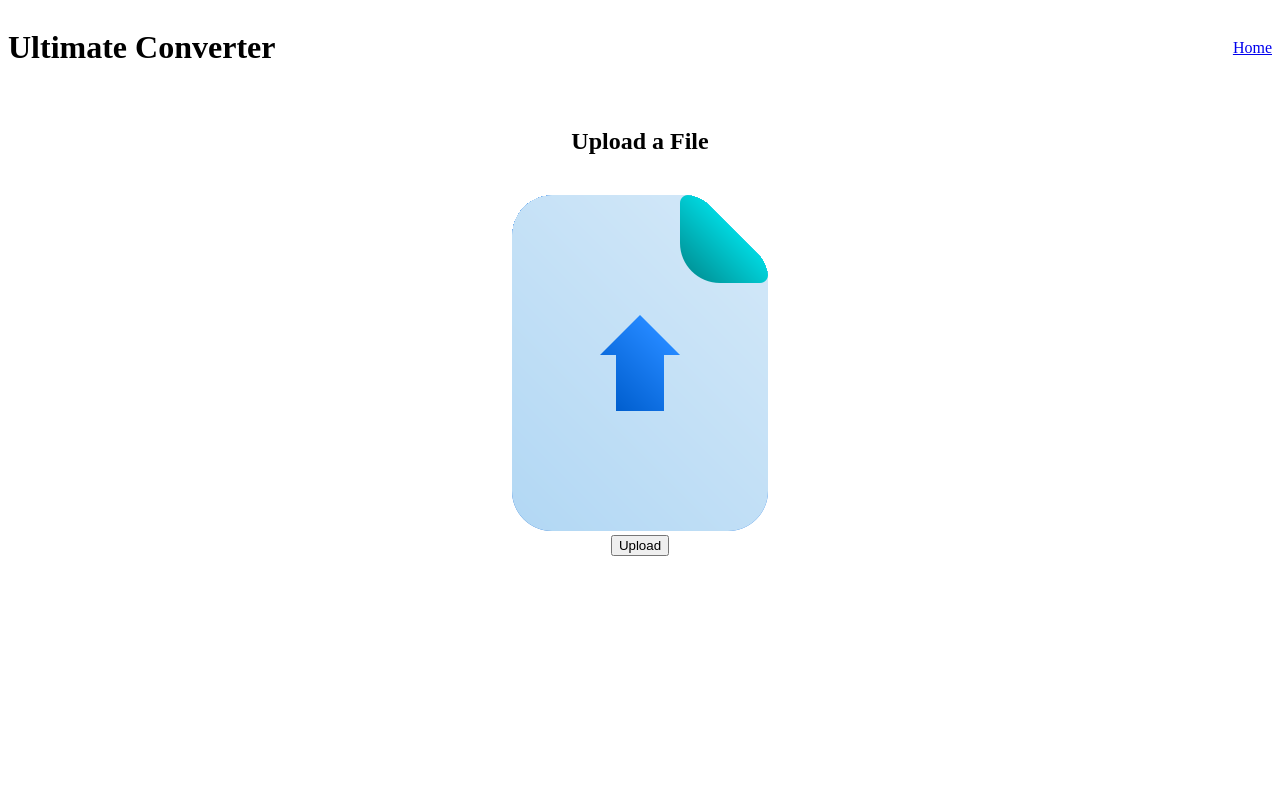
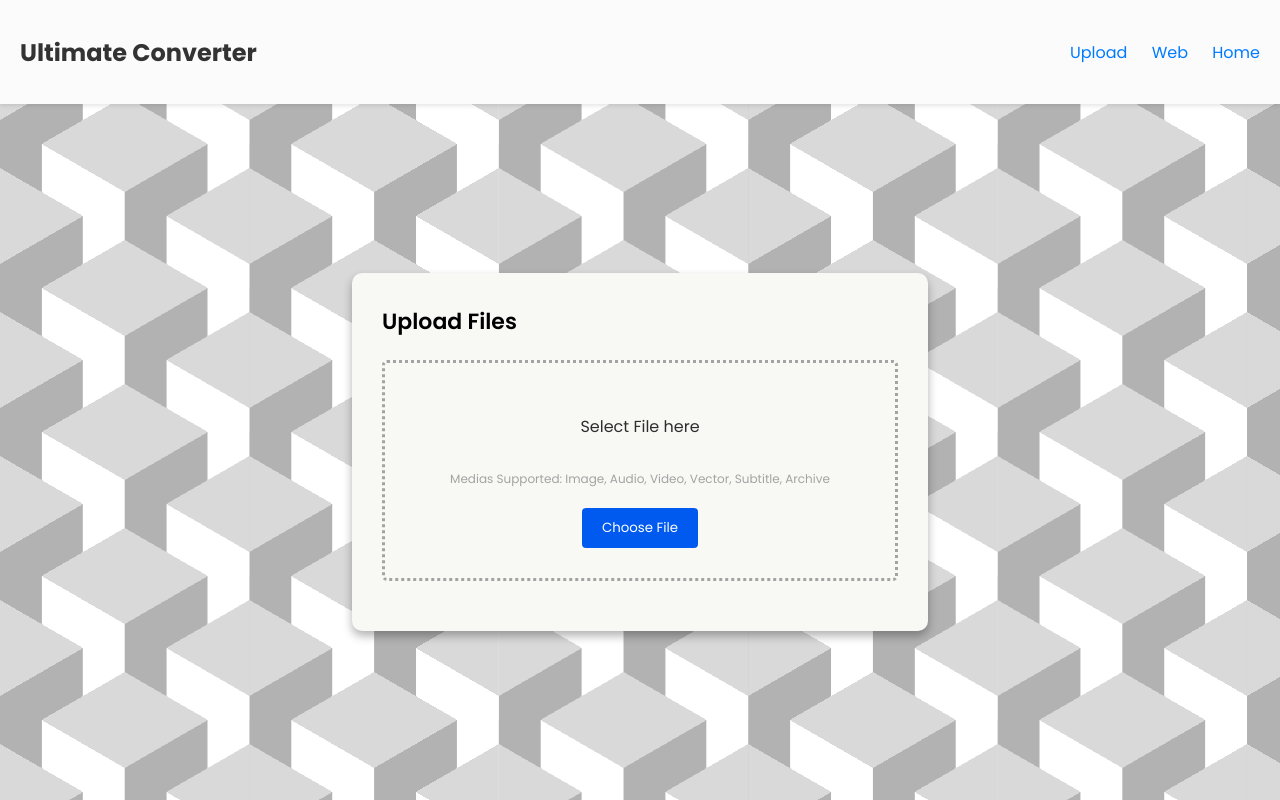
Before and after one commit to Gabrieleirbag1/Ultimate-Converter, a Flask app: page /upload in a window 1280 px wide. Run offline with Flask 3, Linux system fonts and the light colour scheme.

Commit message:
Refactor upload functionality with a new file selection interface, enhance layout and navigation, and add a test page for file uploads

```diff
--- a/src/app.py
+++ b/src/app.py
@@ -1,13 +1,13 @@
-from flask import Flask, render_template, request, redirect, url_for, flash, send_file, get_flashed_messages
+from flask import Flask, render_template, request, redirect, url_for, flash, send_file
 from flask_uploads import UploadSet, UploadNotAllowed, configure_uploads
 from apscheduler.schedulers.background import BackgroundScheduler
-import uuid, os
 from db import db
 from converter import Converter
 from models import Media, DownloadToken
 from logs import log
 from exception import ConvertError
 from datetime import datetime, timedelta
+import uuid, os
 
 app = Flask(__name__)
 app.config['SQLALCHEMY_DATABASE_URI'] = 'sqlite:///data.db'
@@ -32,8 +32,9 @@ configure_uploads(app, files)
 
 def start_scheduler():
     scheduler = BackgroundScheduler()
-    scheduler.add_job(func=auto_remove_output_file, trigger="interval", minutes=0.1)
-    scheduler.start()
+    if not scheduler.running:
+        scheduler.add_job(func=auto_remove_output_file, trigger="interval", minutes=5)
+        scheduler.start()
 
 def create_media(filename, filetype, filepath):
     log(f'Creating media: {filename}', "INFO")
@@ -43,7 +44,7 @@ def create_media(filename, filetype, filepath):
 
 def create_token(converter: Converter) -> str:
     token = str(uuid.uuid4())
-    expires_at = datetime.now() + timedelta(seconds=10)  # Token expires in 1 hour
+    expires_at = datetime.now() + timedelta(hours=1)  # Token expires in 1 hour
     download_token = DownloadToken(token=token, filename=converter.output_file, expires_at=expires_at)
     db.session.add(download_token)
     db.session.commit()
@@ -54,7 +55,7 @@ def remove_uploaded_file(filepath):
         os.remove(filepath)
 
 def auto_remove_output_file():
-    log("Removing expired files...", "INFO")
+    # Run twice when debug mode is on
     with app.app_context():
         expired_tokens = DownloadToken.query.filter(DownloadToken.expires_at < datetime.now()).all()
         for token in expired_tokens:
@@ -91,6 +92,7 @@ def download(token):
 @app.route('/upload', methods=['GET', 'POST'])
 def upload():
     if request.method == 'POST' and 'file' in request.files:
+        print(request.files, request.form, "HERE")
         file = request.files['file']
         try:
             filename = files.save(file)
@@ -117,8 +119,19 @@ def upload():
 
     return render_template('upload.html')
 
-if __name__ == '__main__':
+@app.route('/web')
+def web():
+    return render_template('web.html')
+
+@app.route('/test')
+def test():
+    return render_template('test.html')
+
+def main():
     with app.app_context():
         db.create_all()
     start_scheduler()
     app.run(debug=True)
+
+if __name__ == '__main__':
+    main()
--- a/src/static/scripts/upload.js
+++ b/src/static/scripts/upload.js
@@ -12,6 +12,8 @@ let types = [];
 function handleFileUpload() {
     const file_type = document.getElementById('file-type');
     const file_preview = document.getElementById('file-preview');
+    const drop_area = document.getElementById('drop-area');
+    const h4_filename = document.getElementById('h4-filename');
 
     file_name = document.getElementById('file-input').files[0].name;
     const extension = file_name.split(".").pop();
@@ -51,6 +53,8 @@ function handleFileUpload() {
         return;
     }
 
+    h4_filename.textContent = file_name;
+    drop_area.style.display = 'none';
     file_preview.style.display = 'block';
 
     types.forEach(format => {
@@ -74,3 +78,53 @@ function updateFormats() {
         file_format.appendChild(option);
     });
 }
+
+document.addEventListener("DOMContentLoaded", function() {
+    const dropBox = document.getElementById("drop-box"),
+        button = document.getElementById("btn-choose-file"),
+        input = document.getElementById("file-input");
+
+    button.onclick = () => {
+        input.click();
+    };
+
+    // Prevent default drag behaviors
+    ['dragenter', 'dragover', 'dragleave', 'drop'].forEach(eventName => {
+        dropBox.addEventListener(eventName, preventDefaults, false)
+        document.body.addEventListener(eventName, preventDefaults, false)
+    });
+
+    // Highlight drop area when item is dragged over it
+    ['dragenter', 'dragover'].forEach(eventName => {
+        dropBox.addEventListener(eventName, highlight, false)
+    });
+
+    ['dragleave', 'drop'].forEach(eventName => {
+        dropBox.addEventListener(eventName, unhighlight, false)
+    });
+
+    // Handle dropped files
+    dropBox.addEventListener('drop', handleDrop, false);
+
+    function preventDefaults(e) {
+        e.preventDefault()
+        e.stopPropagation()
+    }
+
+    function highlight(e) {
+        dropBox.classList.add('highlight')
+        console.log('highlight');
+    }
+
+    function unhighlight(e) {
+        dropBox.classList.remove('highlight')
+    }
+
+    function handleDrop(e) {
+        const dt = e.dataTransfer
+        const files = dt.files
+
+        input.files = files;
+        handleFileUpload();
+    }
+});
--- a/src/static/styles/main.css
+++ b/src/static/styles/main.css
@@ -1,15 +1,69 @@
-label {
-    cursor: pointer;
+@import url("https://fonts.googleapis.com/css2?family=Poppins:wght@200;300;400;500;600;700&display=swap");
+@import url('https://fonts.googleapis.com/css2?family=Noto+Sans:ital,wght@0,400;0,700;1,400;1,700&display=swap');
+
+* {
+  box-sizing: border-box;
+  font-family: "Poppins", sans-serif;
 }
 
-header {
+/* ############################# STYLES FOR THE LAYOUT PAGE ############################# */
+body {
+    margin: 0;
+    padding: 0;
+    --s: 144px; /* control the size*/
+    --c1: #b2b2b2;
+    --c2: #ffffff;
+    --c3: #d9d9d9;
+
+    --_g: var(--c3) 0 120deg,#0000 0;
+    background:
+        conic-gradient(from -60deg at 50% calc(100%/3),var(--_g)),
+        conic-gradient(from 120deg at 50% calc(200%/3),var(--_g)),
+        conic-gradient(from  60deg at calc(200%/3),var(--c3) 60deg,var(--c2) 0 120deg,#0000 0),
+        conic-gradient(from 180deg at calc(100%/3),var(--c1) 60deg,var(--_g)),
+        linear-gradient(90deg,var(--c1)   calc(100%/6),var(--c2) 0 50%,
+                            var(--c1) 0 calc(500%/6),var(--c2) 0);
+    background-size: calc(1.732*var(--s)) var(--s);
+}
+
+.header-main {
+    box-shadow: 0 2px 4px rgba(0, 0, 0, 0.1);
+    padding: 20px;
+    height: 13vh;
     display: flex;
     justify-content: space-between;
     align-items: center;
+    background-color: #fbfbfb;
 }
+
+.header-main h1 {
+    margin: 0;
+    font-size: 24px;
+    color: #333;
+}
+.header-main nav a {
+    margin-left: 20px;
+    text-decoration: none;
+    color: #007BFF;
+    font-size: 16px;
+}
+.header-main nav a:hover {
+    text-decoration: underline;
+}
+
+
+/* ############################# STYLES FOR THE UPLOAD PAGE ############################# */
 
 #file-input {
     display: none;
+}
+
+#file-preview {
+    display: none;
+}
+
+.highlight {
+    border-color: #005af0 !important;
 }
 
 .upload-div {
@@ -17,7 +71,6 @@ header {
     flex-direction: column;
     align-items: center;
     justify-content: center;
-    margin-top: 20px;
 }
 
 .upload-form {
@@ -25,5 +78,86 @@ header {
     flex-direction: column;
     align-items: center;
     justify-content: center;
-    margin-top: 20px;
 }
+
+.upload-form div{
+    display: flex;
+    flex-direction: column;
+    align-items: center;
+    justify-content: center;
+}
+
+.container {
+    width: 100%;
+    align-items: center;
+    display: flex;
+    justify-content: center;
+    height: 87vh;
+}
+
+.card {
+    border-radius: 10px;
+    box-shadow: 0 5px 10px 0 rgba(0, 0, 0, 0.3);
+    width: 45vw;
+    padding: 10px 30px 40px;
+    background-color: #f8f8f5;
+}
+
+.card h3 {
+  font-size: 22px;
+  font-weight: 600;
+}
+
+.drop_box {
+    margin: 10px 0;
+    padding: 30px;
+    display: flex;
+    align-items: center;
+    justify-content: center;
+    flex-direction: column;
+    border: 3px dotted #a3a3a3;
+    border-radius: 5px;
+}
+
+.drop_box h4 {
+    font-size: 16px;
+    font-weight: 400;
+    color: #2e2e2e;
+}
+
+.drop_box p {
+    margin-top: 10px;
+    margin-bottom: 20px;
+    font-size: 12px;
+    color: #a3a3a3;
+}
+
+.btn {
+    text-decoration: none;
+    background-color: #005af0;
+    color: #ffffff;
+    padding: 10px 20px;
+    border: none;
+    outline: none;
+    transition: 0.3s;
+    cursor: pointer;
+    border-radius: 4px;
+}
+
+.btn:hover{
+    text-decoration: none;
+    background-color: #ffffff;
+    color: #005af0;
+    padding: 10px 20px;
+    border: none;
+    outline: 1px solid #010101;
+}
+.form input {
+    margin: 10px 0;
+    width: 100%;
+    background-color: #e2e2e2;
+    border: none;
+    outline: none;
+    padding: 12px 20px;
+    border-radius: 4px;
+}
--- a/src/templates/index.html
+++ b/src/templates/index.html
@@ -3,6 +3,5 @@
 {% block title %}Download{% endblock %}
 
 {% block content %}
-    <h1>Upload Media</h1>
-    <a href="{{ url_for('upload') }}">Upload a file</a>
+    <button class="btn" onclick="window.location.href='{{ url_for('upload') }}';">Convert a file</button>
 {% endblock %}
--- a/src/templates/layout.html
+++ b/src/templates/layout.html
@@ -9,10 +9,14 @@
     {% block scripts %}{% endblock %}
 </head>
 <body>
-    <header>
-        <h1>Ultimate Converter</h1>
+  <header class="header-main">
+    <h1>Ultimate Converter</h1>
+    <nav>
+        <a href="{{ url_for('upload') }}">Upload</a>
+        <a href="{{ url_for('web') }}">Web</a>
         <a href="{{ url_for('home') }}">Home</a>
-    </header>
+    </nav>
+</header>
     <div class="container">
         {% block content %}
         {% endblock %}
--- a/src/templates/upload.html
+++ b/src/templates/upload.html
@@ -3,11 +3,6 @@
 {% block title %}Upload{% endblock %}
 
 {% block styles %}
-    <style>
-        #file-preview {
-            display: none;
-        }
-    </style>
 {% endblock %}
 
 {% block scripts %}
@@ -17,13 +12,22 @@
 {% block content %}
     <section>
         <div class="upload-div">
-            <h1>Upload a File</h1>
+            <div class="container">
+                <div class="card">
+                    <h3>Upload Files</h3>
+                    <div id="drop-box" class="drop_box">
                         <form class="upload-form" action="{{ url_for('upload') }}" method="post" enctype="multipart/form-data">
-                <label for="file-input">
-                    <img src="static/images/upload.png" alt="Upload file">
-                </label>
-                <input type="file" name="file" id="file-input" onchange="handleFileUpload()">
+                            <div id="drop-area" class="">
+                                <header>
+                                <h4>Select File here</h4>
+                                </header>
+                                <p>Medias Supported: Image, Audio, Video, Vector, Subtitle, Archive</p>
+                                <input type="file" name="file" id="file-input" onchange="handleFileUpload()" style="display:none;">
+                                <button type="button" class="btn" id="btn-choose-file">Choose File</button>
+                            </div>
+
                             <div id="file-preview">
+                                <h4 id="h4-filename"></h4>
                                 <label for="file-type">Choose file type:</label>
                                 <select id="file-type" name="file-type" onchange="updateFormats()">
                                     <!-- Options will be populated by JavaScript -->
@@ -33,10 +37,13 @@
                                 <select id="file-format" name="file-format">
                                     <!-- Options will be populated by JavaScript -->
                                 </select>
-                </div>
 
                                 <button type="submit">Upload</button>
+                            </div>
                         </form>
+                     </div>
+                </div>
+            </div>
         </div>
     </section>
 {% endblock %}
```
Also changed, not shown: src/static/scripts/test.js (added, +25 -0 lines), src/templates/test.html (added, +32 -0 lines). Lines whose indentation alone changed are shown as unchanged.
